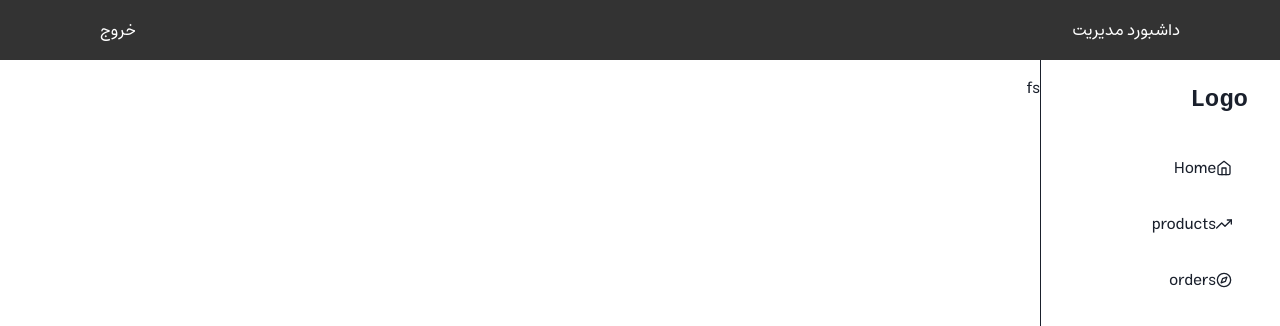
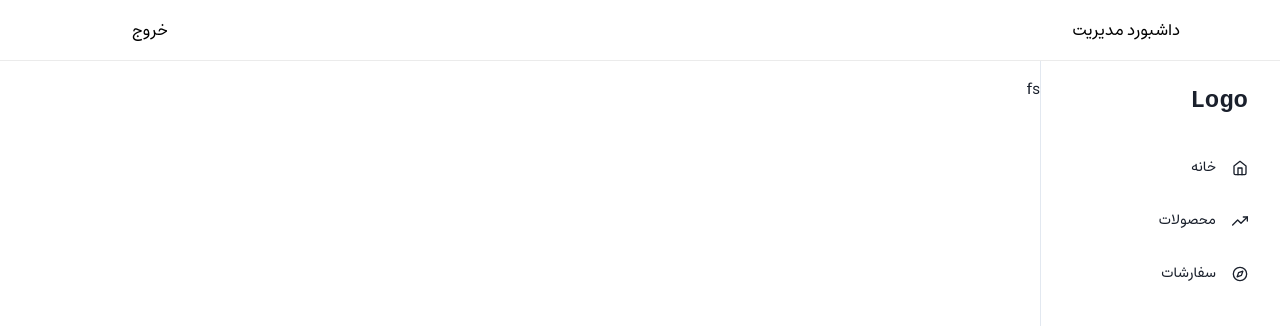
Before and after one commit to mehdinemat/amazonShop, a React (Create React App) app: page / in a window 1280 px wide. Shown: the top 326 px of the page. Built offline with nearby package versions, Linux system fonts and the light colour scheme; sample sign-in values are in the browser's storage.

Commit message:
modify header and sidebarmenu

```diff
--- a/src/components/Header/index.js
+++ b/src/components/Header/index.js
@@ -1,46 +1,86 @@
-import { HStack , Stack, Text} from '@chakra-ui/react'
+import { HStack, Stack, Text, useColorModeValue, Flex } from '@chakra-ui/react'
 import React, { useEffect } from 'react'
 import { Link } from 'react-router-dom'
-import { useSelector , useDispatch } from 'react-redux'
+import { useSelector, useDispatch } from 'react-redux'
 import { signOut } from '../../redux/actions/auth'
-const IsLoginUser= ()=>{
+const IsLoginUser = () => {
   const dispatch = useDispatch()
-  const handleSignOut = ()=>{
+  const handleSignOut = () => {
     dispatch(signOut())
   }
   return (
-    <Stack cursor={'pointer'} onClick={handleSignOut} ><Text color={'white'} >خروج</Text></Stack>
+    <NavItem>
+      <Stack cursor={'pointer'} onClick={handleSignOut} ><Text color={'black'} _groupHover={{
+      color: 'white',
+    }}>خروج</Text></Stack>
+    </NavItem>
   )
 }
-const isNLoginUser =()=>{
+const isNLoginUser = () => {
+  const isNLU = [
+    { to: '/signin', text: 'ورود' },
+    { to: '/signup', text: 'ثبت نام' }
+  ]
   return (
-   <>
-    <Link to={'/signin'} ><Text color={'white'} >ورود</Text></Link>
-    <Link to={'/signup'} ><Text color={'white'} >ثبت نام</Text></Link>
+    <>
+      {
+        isNLU.map((item) => (
+         <NavItem>
+           <Link to={item.to} ><Text color={'black'} _groupHover={{
+            color: 'white',
+          }}>{item.text}</Text></Link>
+         </NavItem>
+        ))
+      }
     </>
   )
 }
 
+const NavItem = ({ children, ...rest }) => {
+  return (
+    <Link href="#" style={{ textDecoration: 'none' }} _focus={{ boxShadow: 'none' }}>
+      <Flex
+        align="center"
+        p="4"
+        mx="4"
+        borderRadius="lg"
+        role="group"
+        cursor="pointer"
+        _hover={{
+          bg: 'cyan.400',
+          color: 'white',
+        }}
+        {...rest}>
+        {children}
+      </Flex>
+    </Link>
+  );
+};
+
+
 const Header = () => {
 
-  const {auth} = useSelector(state=>state)
+  const { auth } = useSelector(state => state)
 
 
 
 
   return (
-      <>
+    <>
 
-      <HStack w={'100%'} height={'40px'} px={'100px'}  py={'30px'} justifyContent={'space-between'} bg={'blackAlpha.800'}  >
-          <HStack>
+      <HStack w={'100%'} height={'40px'} px={'100px'} py={'30px'} justifyContent={'space-between'} bg={'white'} borderBottom={'1px'} borderColor={'blackAlpha.200'} >
+        <HStack>
+
           {
             auth?.authenticate ? IsLoginUser() : isNLoginUser()
           }
-          </HStack>
-          <Link to={'/'} ><Text color={'white'} >داشبورد مدیریت</Text></Link>
+        </HStack>
+        <Link to={'/'} ><Text color={'black'} _groupHover={{
+          color: 'white',
+        }}>داشبورد مدیریت</Text></Link>
       </HStack>
 
-      </>
+    </>
 
   )
 }
--- a/src/components/Sidebar/index.js
+++ b/src/components/Sidebar/index.js
@@ -24,9 +24,9 @@ import { IconType } from 'react-icons';
 import { ReactText } from 'react';
 
 const LinkItems = [
-  { name: 'Home', icon: FiHome },
-  { name: 'products', icon: FiTrendingUp },
-  { name: 'orders', icon: FiCompass },
+  { name: 'خانه', icon: FiHome },
+  { name: 'محصولات', icon: FiTrendingUp },
+  { name: 'سفارشات', icon: FiCompass },
 ];
 
 export default function SimpleSidebar({ children }) {
@@ -65,7 +65,7 @@ const SidebarContent = ({ onClose, ...rest }) => {
     <Box
       bg={useColorModeValue('white', 'gray.900')}
       borderLeft="1px"
-      borderRightColor={useColorModeValue('gray.200', 'gray.700')}
+      borderLeftColor={useColorModeValue('gray.200', 'gray.700')}
       w={{ base: 'full', md: 60 }}
       pos="fixed"
       h="full"
@@ -77,8 +77,8 @@ const SidebarContent = ({ onClose, ...rest }) => {
         <CloseButton display={{ base: 'flex', md: 'none' }} onClick={onClose} />
       </Flex>
       {LinkItems.map((link) => (
-        <NavItem key={link.name} icon={link.icon}>
-          {link.name}
+        <NavItem key={link.name}  icon={link.icon}>
+          <Text fontSize={14}>{link.name}</Text>
         </NavItem>
       ))}
     </Box>
@@ -101,7 +101,7 @@ const NavItem = ({ icon, children, ...rest }) => {
         {...rest}>
         {icon && (
           <Icon
-            mr="4"
+            ml="4"
             fontSize="16"
             _groupHover={{
               color: 'white',
--- a/src/helpers/axios.js
+++ b/src/helpers/axios.js
@@ -1,12 +1,14 @@
 import { api } from "../urlConfig";
 import axios from "axios";
 
-const token = localStorage.getItem('token')
-
+let value
+if (typeof window !== "undefined") {
+  value = localStorage.getItem("token") || ""
+}
 const axiosInstance = axios.create({
   baseURL:api,
   headers:{
-    'Authorization':token ? 'bearer '+token :''
+    'Authorization':'bearer '+value
   }
 })
 
```
